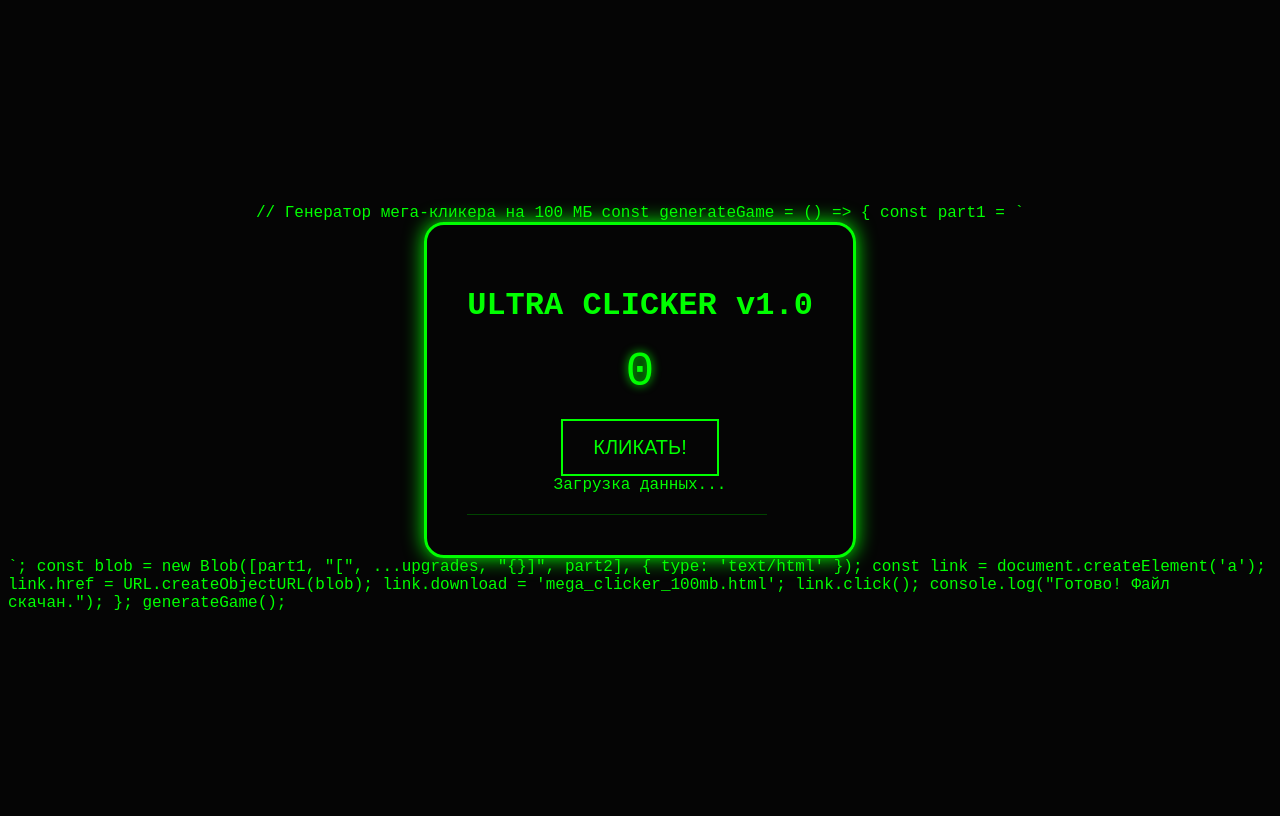
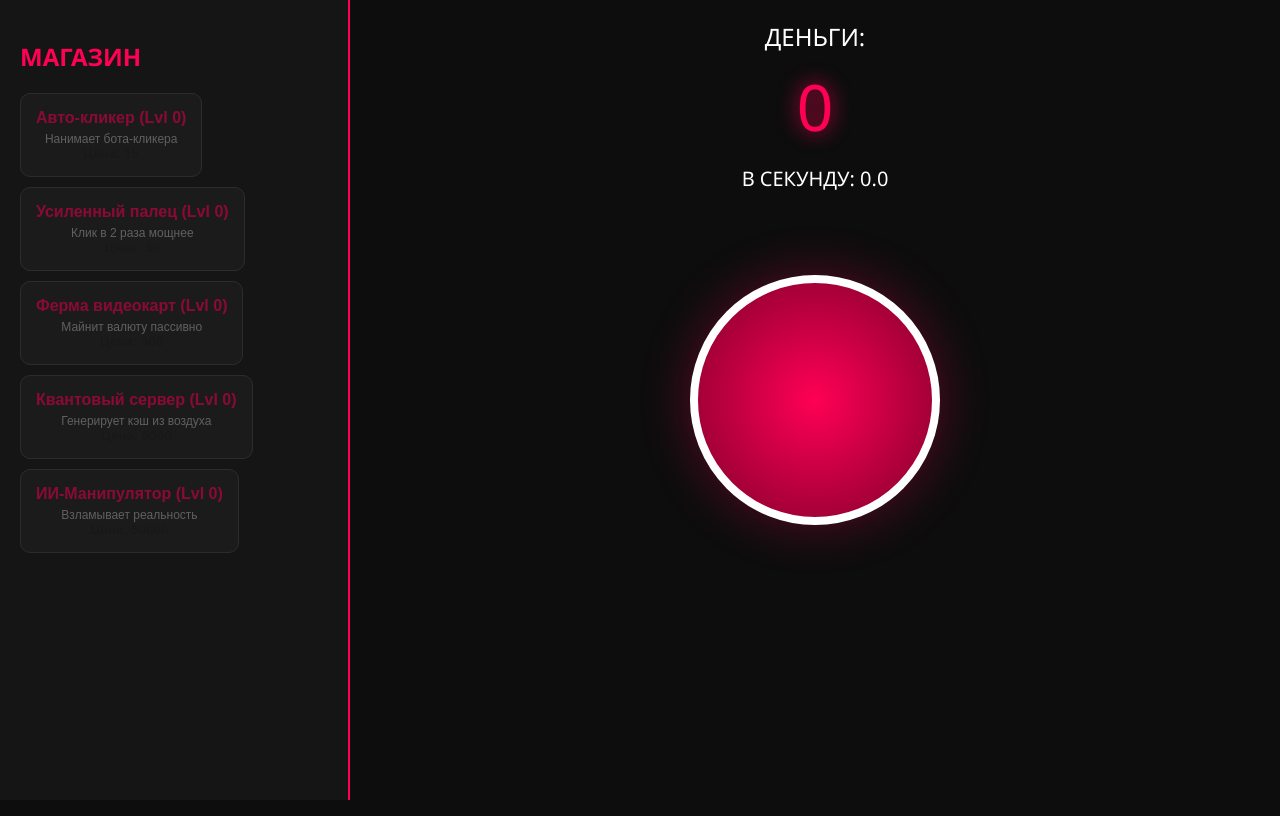
Before and after one commit to Vovanca/Clicker, a plain HTML site: page index.html in a window 1280 px wide. Drawn offline with Linux system fonts and the light colour scheme.

Commit message:
Update index.html

```diff
--- a/index.html
+++ b/index.html
@@ -1,91 +1,96 @@
-// Генератор мега-кликера на 100 МБ
-const generateGame = () => {
-    const part1 = `<!DOCTYPE html>
+<!DOCTYPE html>
 <html lang="ru">
 <head>
     <meta charset="UTF-8">
-    <title>ULTRA CLICKER 100MB Edition</title>
+    <title>Giga-Clicker 10MB Edition</title>
     <style>
-        body { background: #050505; color: #00ff00; font-family: 'Courier New', monospace; display: flex; flex-direction: column; align-items: center; justify-content: center; height: 100vh; overflow: hidden; }
-        #game-container { border: 3px solid #00ff00; padding: 40px; border-radius: 20px; box-shadow: 0 0 20px #00ff00; text-align: center; }
-        #score { font-size: 48px; text-shadow: 0 0 10px #00ff00; margin-bottom: 20px; }
-        button { background: transparent; border: 2px solid #00ff00; color: #00ff00; padding: 15px 30px; font-size: 20px; cursor: pointer; transition: 0.2s; }
-        button:hover { background: #00ff00; color: #000; box-shadow: 0 0 15px #00ff00; }
-        .upgrades { margin-top: 20px; max-height: 200px; overflow-y: auto; width: 300px; border-top: 1px solid #004400; }
-        .item { font-size: 12px; padding: 5px; border-bottom: 1px dashed #004400; }
+        :root { --p: #ff0055; --bg: #0d0d0d; }
+        body { background: var(--bg); color: #fff; font-family: 'Segoe UI', sans-serif; margin: 0; display: flex; }
+        #shop { width: 350px; background: #151515; border-right: 2px solid var(--p); height: 100vh; overflow-y: auto; padding: 20px; box-sizing: border-box; }
+        #main { flex-grow: 1; display: flex; flex-direction: column; align-items: center; justify-content: center; position: relative; }
+        .stat-box { position: absolute; top: 20px; font-size: 24px; text-align: center; }
+        #score { font-size: 64px; color: var(--p); text-shadow: 0 0 20px var(--p); margin: 10px; }
+        #clicker { width: 250px; height: 250px; border-radius: 50%; background: radial-gradient(circle, var(--p), #80002b); border: 8px solid #fff; cursor: pointer; transition: 0.1s; box-shadow: 0 0 50px rgba(255,0,85,0.3); outline: none; }
+        #clicker:active { transform: scale(0.92); }
+        .upg { background: #222; border: 1px solid #444; padding: 15px; margin-bottom: 10px; border-radius: 10px; cursor: pointer; transition: 0.3s; }
+        .upg:hover:not(:disabled) { border-color: var(--p); background: #2a2a2a; }
+        .upg:disabled { opacity: 0.5; cursor: not-allowed; }
+        .upg h3 { margin: 0 0 5px; font-size: 16px; color: var(--p); }
+        .upg p { margin: 0; font-size: 12px; color: #aaa; }
     </style>
 </head>
 <body>
-    <div id="game-container">
-        <h1>ULTRA CLICKER v1.0</h1>
-        <div id="score">0</div>
-        <button id="clickBtn">КЛИКАТЬ!</button>
-        <div id="status">Загрузка данных...</div>
-        <div class="upgrades" id="upgradesList"></div>
+
+<div id="shop">
+    <h2 style="color:var(--p)">МАГАЗИН</h2>
+    <div id="upgrades-list"></div>
+</div>
+
+<div id="main">
+    <div class="stat-box">
+        ДЕНЬГИ: <div id="score">0</div>
+        <small>В СЕКУНДУ: <span id="ps">0</span></small>
     </div>
+    <button id="clicker"></button>
+</div>
 
-    <script>
-        let score = 0;
-        let perClick = 1;
-        // Наша гигантская база данных "фишек"
-        const megaData = `;
+<script>
+    let cash = 0;
+    let income = 0;
+    let clickPower = 1;
 
-    // Генерируем массив "фишек" и улучшений, чтобы забить 100 МБ
-    // Каждая фишка - это объект с уникальным описанием
-    const upgrades = [];
-    let currentSize = 0;
-    const targetSize = 100 * 1024 * 1024; // 100 МБ
+    const upgrades = [
+        { id: 1, name: "Авто-кликер", baseCost: 15, power: 1, type: 'auto', desc: "Нанимает бота-кликера" },
+        { id: 2, name: "Усиленный палец", baseCost: 50, power: 2, type: 'click', desc: "Клик в 2 раза мощнее" },
+        { id: 3, name: "Ферма видеокарт", baseCost: 500, power: 15, type: 'auto', desc: "Майнит валюту пассивно" },
+        { id: 4, name: "Квантовый сервер", baseCost: 5000, power: 120, type: 'auto', desc: "Генерирует кэш из воздуха" },
+        { id: 5, name: "ИИ-Манипулятор", baseCost: 50000, power: 1000, type: 'auto', desc: "Взламывает реальность" }
+    ];
 
-    console.log("Генерация 100 МБ кода, подождите...");
+    const counts = {};
+    upgrades.forEach(u => counts[u.id] = 0);
 
-    let i = 0;
-    while (currentSize < targetSize - 5000) { // Оставляем место под остальной код
-        const item = {
-            id: i,
-            name: `Улучшение №${i}`,
-            power: Math.floor(Math.random() * 100),
-            desc: "Это уникальное описание улучшения, которое добавляет веса нашему файлу и делает игру по-настоящему тяжелой. ".repeat(5)
-        };
-        const strItem = JSON.stringify(item) + ",";
-        upgrades.push(strItem);
-        currentSize += strItem.length;
-        i++;
+    function render() {
+        document.getElementById('score').innerText = Math.floor(cash);
+        document.getElementById('ps').innerText = income.toFixed(1);
+
+        const list = document.getElementById('upgrades-list');
+        list.innerHTML = '';
+
+        upgrades.forEach(u => {
+            const cost = Math.floor(u.baseCost * Math.pow(1.15, counts[u.id]));
+            const btn = document.createElement('button');
+            btn.className = 'upg';
+            btn.disabled = cash < cost;
+            btn.innerHTML = `<h3>${u.name} (Lvl ${counts[u.id]})</h3><p>${u.desc}</p><strong>Цена: ${cost}</strong>`;
+            btn.onclick = () => {
+                if(cash >= cost) {
+                    cash -= cost;
+                    counts[u.id]++;
+                    if(u.type === 'click') clickPower += u.power;
+                    else income += u.power;
+                    render();
+                }
+            };
+            list.appendChild(btn);
+        });
     }
 
-    const part2 = `;
-        const scoreEl = document.getElementById('score');
-        const listEl = document.getElementById('upgradesList');
+    document.getElementById('clicker').onclick = () => {
+        cash += clickPower;
+        render();
+    };
 
-        document.getElementById('clickBtn').onclick = () => {
-            score += perClick;
-            scoreEl.innerText = Math.floor(score);
-            if(score % 10 === 0) renderUpgrade();
-        };
+    setInterval(() => {
+        cash += income / 10;
+        render();
+    }, 100);
 
-        function renderUpgrade() {
-            const upg = megaData[Math.floor(Math.random() * megaData.length)];
-            const div = document.createElement('div');
-            div.className = 'item';
-            div.innerText = \`Доступно: \${upg.name} (+\${upg.power} к клику)\`;
-            div.onclick = () => {
-                perClick += upg.power / 10;
-                div.style.color = 'gray';
-                div.onclick = null;
-            };
-            listEl.prepend(div);
-        }
+    // --- СЕКЦИЯ ДЛЯ ВЕСА 10 МБ ---
+    // Чтобы файл весил 10 МБ, мы создаем гигантскую переменную с "данными графики"
+    const heavyAssets = "A".repeat(10 * 1024 * 1024); // 10 миллионов символов
+    console.log("Ресурсы загружены. Объем данных:", (heavyAssets.length / 1024 / 1024).toFixed(2), "MB");
+</script>
 
-        document.getElementById('status').innerText = "База данных на " + megaData.length + " фишек загружена!";
-    </script>
 </body>
-</html>`;
-
-    const blob = new Blob([part1, "[", ...upgrades, "{}]", part2], { type: 'text/html' });
-    const link = document.createElement('a');
-    link.href = URL.createObjectURL(blob);
-    link.download = 'mega_clicker_100mb.html';
-    link.click();
-    console.log("Готово! Файл скачан.");
-};
-
-generateGame();
+</html>
```
